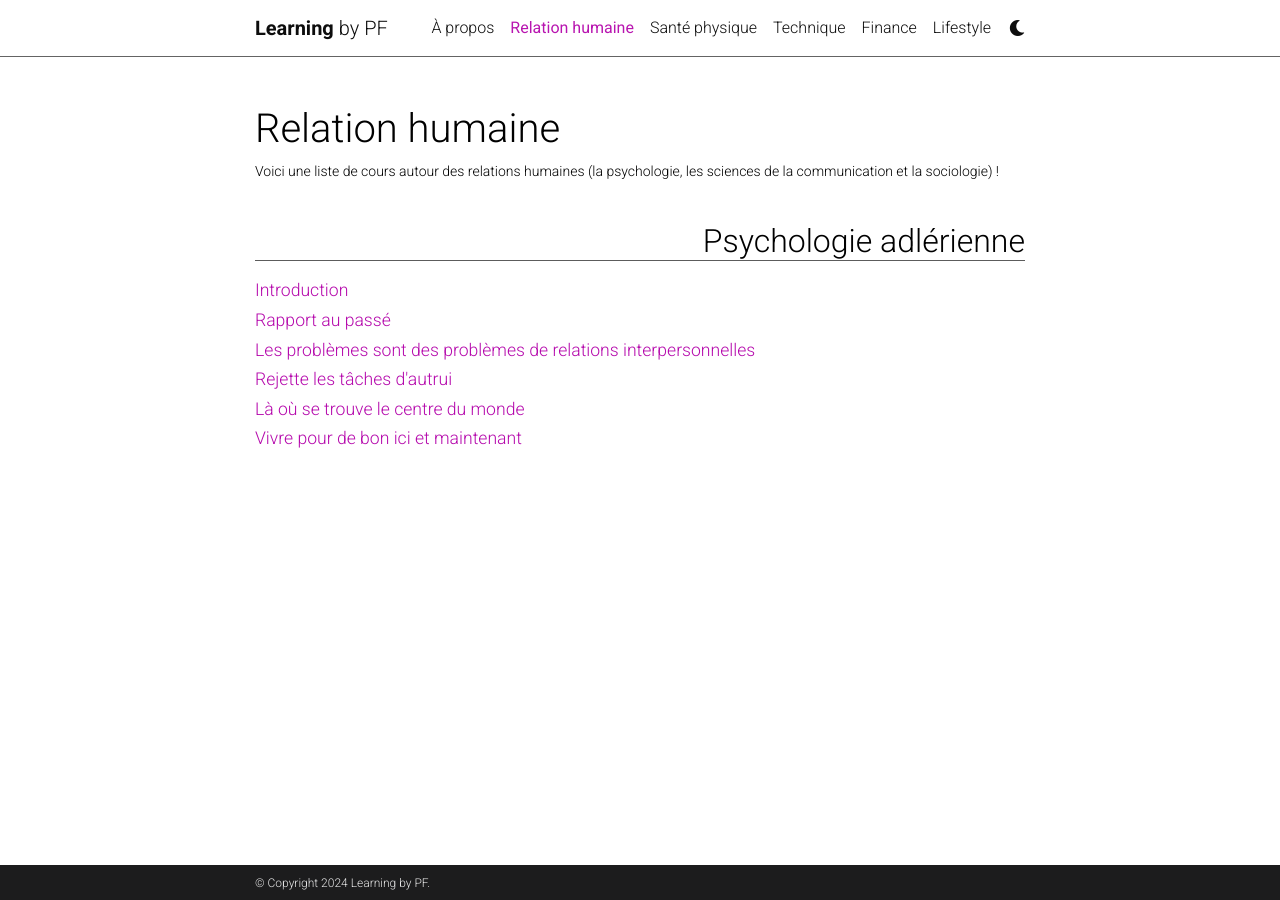
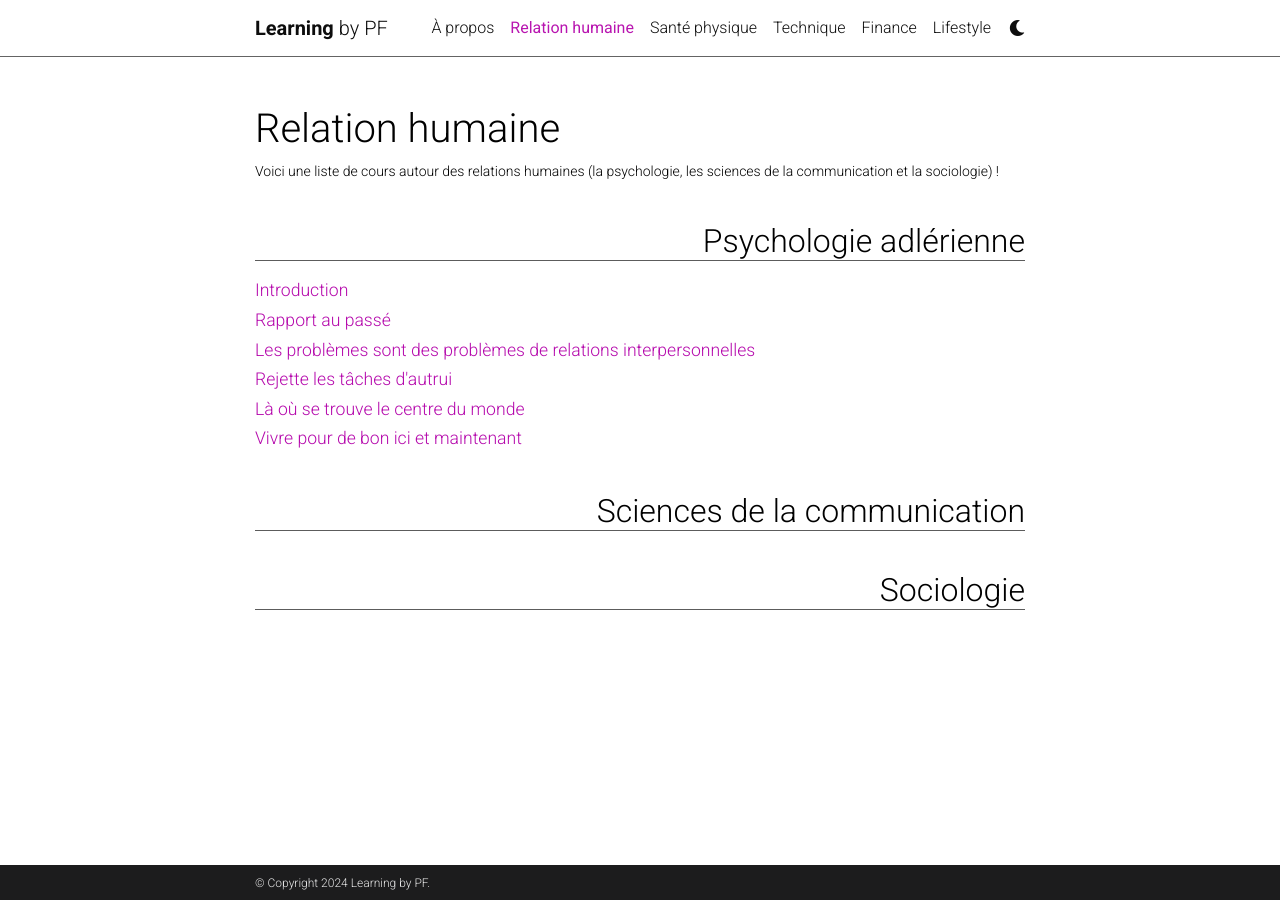
Before and after one commit to mpek29/learning, a Jekyll site: the page built from _pages/interpersonal_relationship.md, in a window 1280 px wide. Built offline with Jekyll 4.4.1, drawn with Linux system fonts in a browser that asks for light colours; comment, search, counter and statistics services are not loaded; a style sheet for code colours, icons or effects is not loaded.

Commit message:
redrawing the interpersonal relationship section

```diff
--- a/_pages/interpersonal_relationship.md
+++ b/_pages/interpersonal_relationship.md
@@ -5,7 +5,7 @@ permalink: /interpersonal_relationship/
 description: Voici une liste de cours autour des relations humaines (la psychologie, les sciences de la communication et la sociologie) !
 nav: true
 nav_order: 2
-display_categories: [Psychologie adlérienne]
+display_categories: [Psychologie adlérienne, Sciences de la communication, Sociologie]
 ---
 
 <!-- pages/interpersonal_relationship.md -->
```
